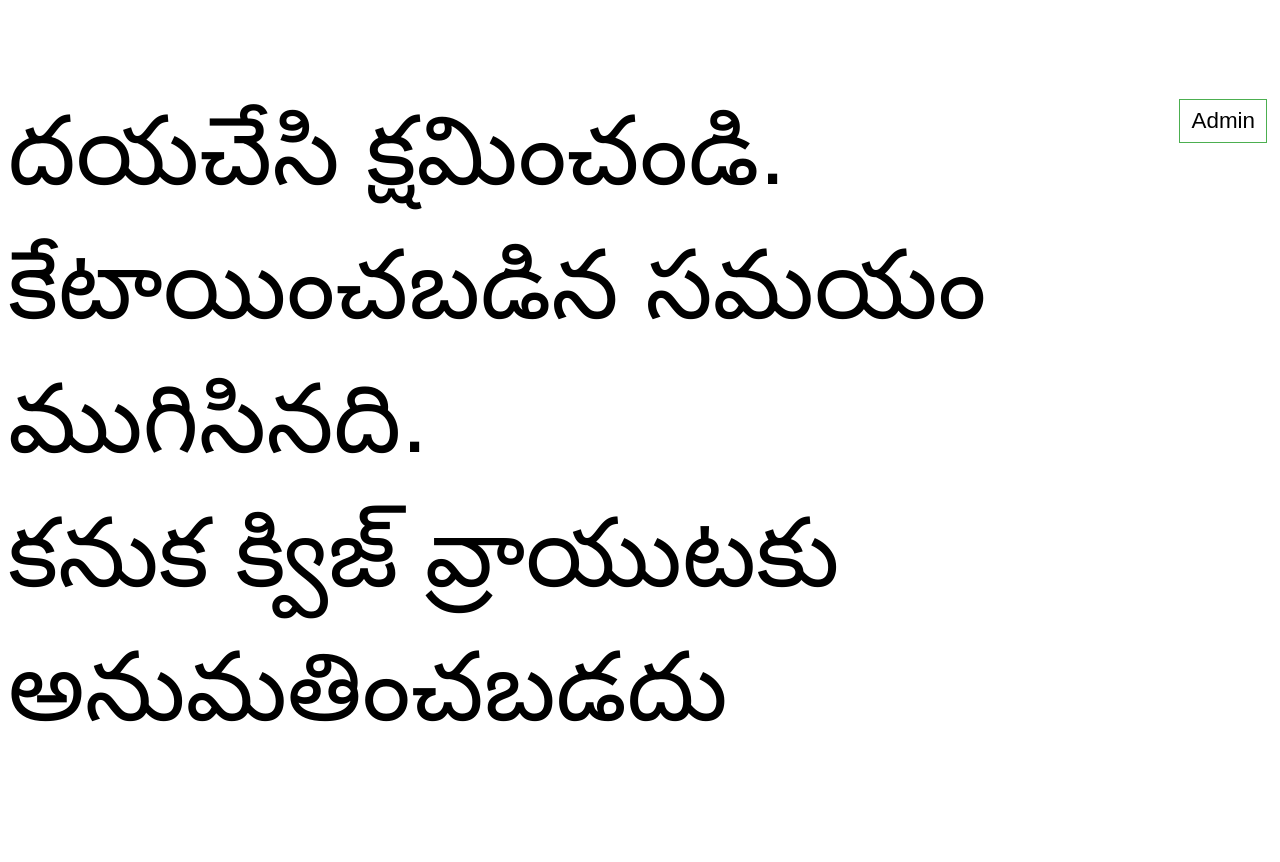
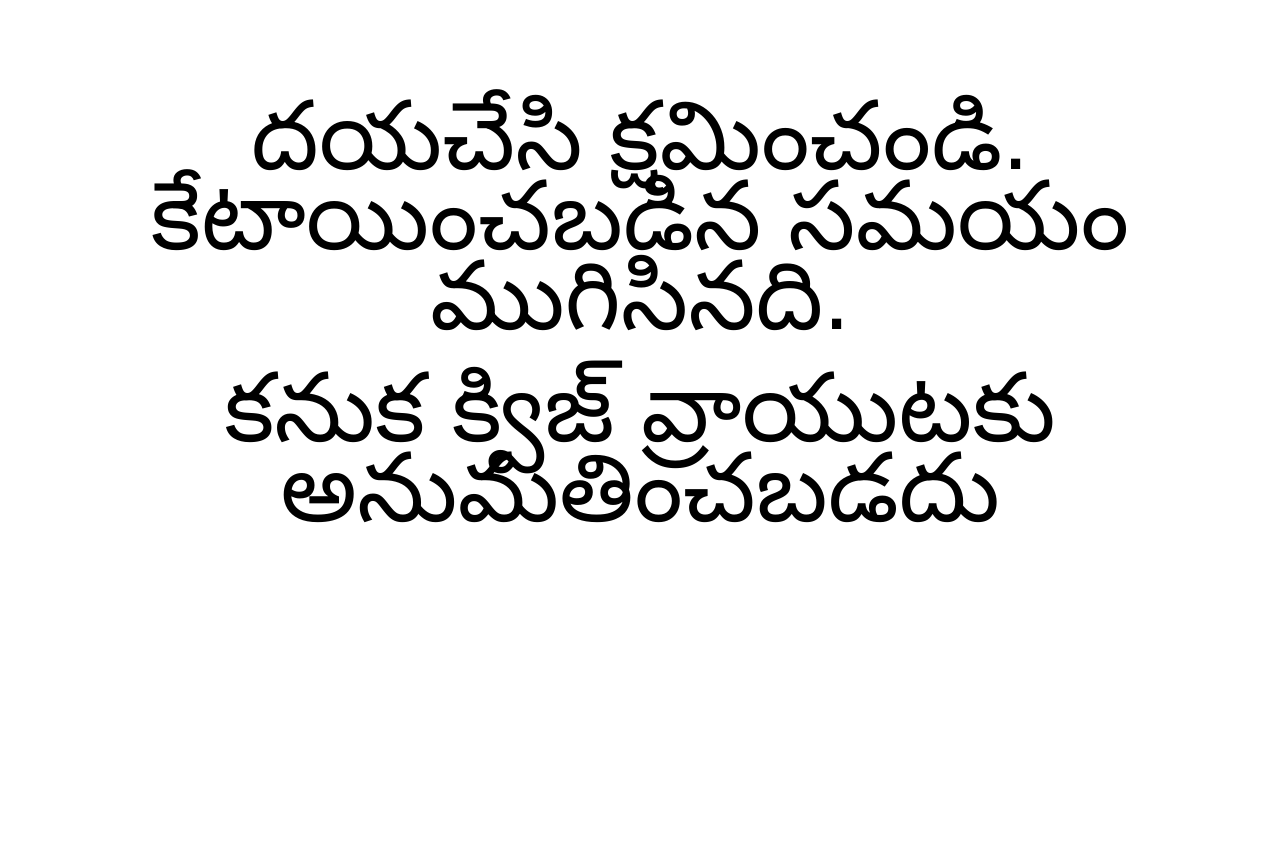
Before and after one commit to vijay38/Quiz, a Django app: template templates/ended.html in a window 1280 px wide. After the commit the page ends 523 px from the top, so only its background shows below. Run offline with Django 3.2, Linux system fonts and the light colour scheme; the template is opened without the code that fills it, so the values that code supplies are empty; some web fonts are replaced.

Commit message:
changesdone

```diff
--- a/kahoot/views.py
+++ b/kahoot/views.py
@@ -68,7 +68,7 @@
     mongocoll=mongodb.users
     if not str(request.POST["number"]) in st.split(" "):
         if actual==request.POST["ans"]:
-            score=int(request.POST["secs"])+100
+            score=int(request.POST["secs"])+5
             mongocoll.update_one({"phone":request.POST["user"]},{"$set":{"score":score+prev_score}})
             mongocoll.update_one({"phone":request.POST["user"]},{"$set":{"ques":qn+1}})
             correct=prev_correct+1
--- a/templates/ended.html
+++ b/templates/ended.html
@@ -15,8 +15,8 @@
   text-align: center;
   text-decoration: none;
   display: inline-block;
-  font-size: 1.4rem;
-  margin: 0.2rem 0.3rem;
+  font-size: 3rem;
+  margin-top: -2rem;
   transition-duration: 0.4s;
   cursor: pointer;
 }
@@ -34,12 +34,12 @@
   font-size: 6rem;
   font-family: 'Gurajada', sans-serif;
 }
+.gap{
+  margin-bottom: -4rem;
+}
 </style>
-<body>
-<form action="/admin">
-<button type="submit" class="button button1">Admin</button>
-</form>
-<p>దయచేసి క్షమించండి.<br> కేటాయించబడిన సమయం ముగిసినది.<br> కనుక క్విజ్ వ్రాయుటకు అనుమతించబడదు  </p>
-
+<body style="text-align: center;LINE-HEIGHT:5rem;">
+<p class="gap">దయచేసి క్షమించండి.<br>కేటాయించబడిన సమయం ముగిసినది.</p>
+<p>కనుక క్విజ్ వ్రాయుటకు అనుమతించబడదు  </p>
 </body>
 </html>
--- a/templates/login.html
+++ b/templates/login.html
@@ -106,9 +106,6 @@
 
 <body style="text-align: center;">
 <img src={% static "/images/Logo.png" %} >
-<form action="/admin">
-<button type="submit" class="button button1">Admin</button>
-</form>
 <div class="heading">Emmanuel Ministries Hyderabad</div>
 <div class="verse">సంతోషమును ఉత్సాహమును పుట్టించు మనోహరములైన పండుగలు</div>
 <div class="refe">జెకర్యా 8:19</div>
```
Also changed, not shown: 2 other files.
